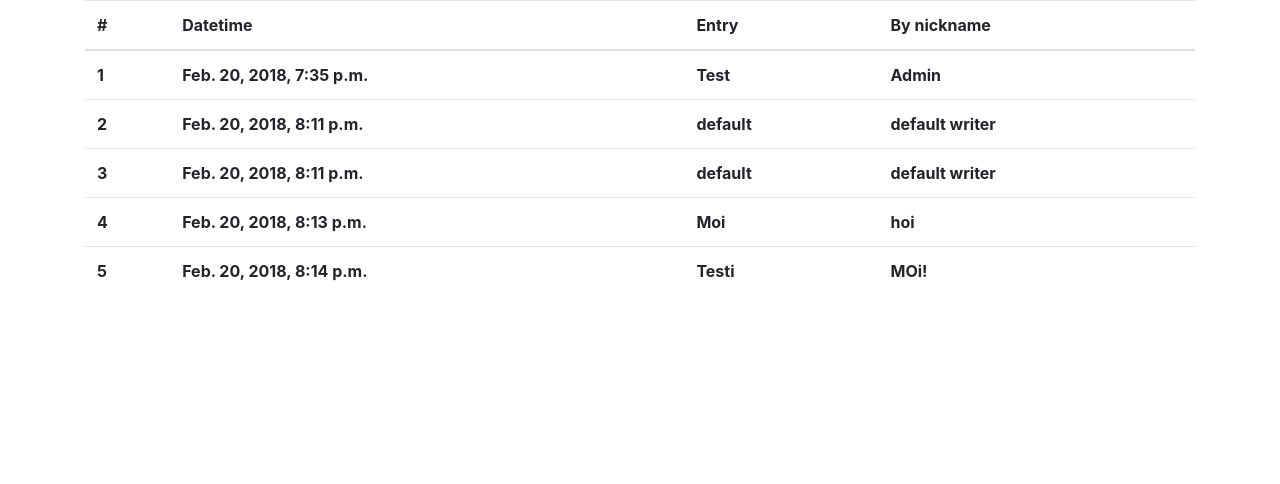
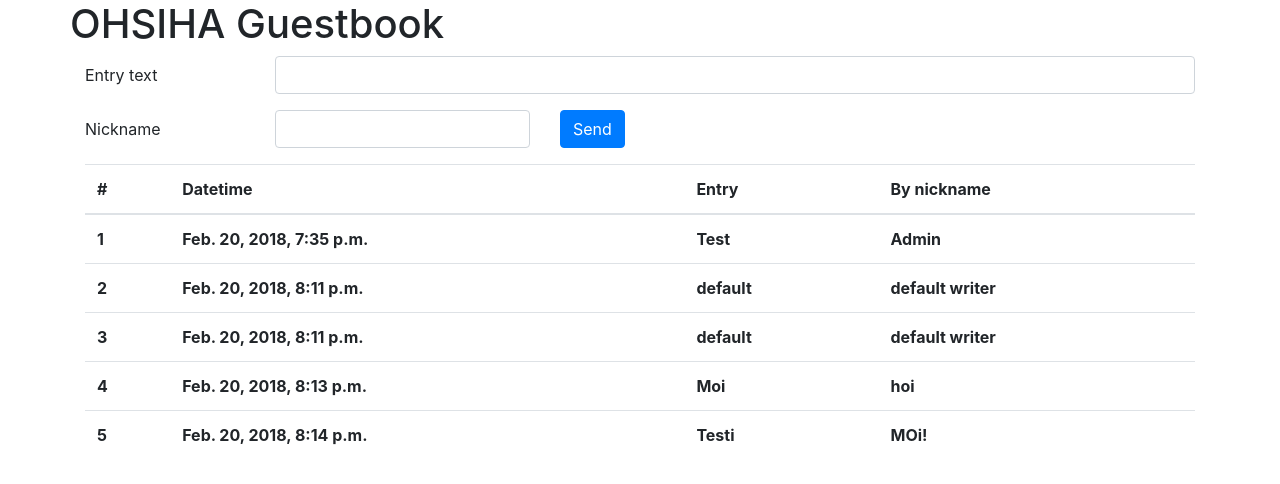
Before and after one commit to jeristanus/OHSIHA, a Django app: template guestbook/templates/guestbook/guestbook.html in a window 1280 px wide. Shown: the top 484 px of the page. Run offline with Django 3.2, Linux system fonts and the light colour scheme; the template is opened without the code that fills it: values that come from a table or form of the project are taken from there, others are empty; data comes from the database, SQL or seed files in the repository; both versions use the stored data as it was after the commit; some libraries are stand-ins or nearby versions.

Commit message:
Entries can now be posted to the guestbook app.

```diff
--- a/guestbook/models.py
+++ b/guestbook/models.py
@@ -7,4 +7,4 @@ class Guestbook(models.Model):
     entry_datetime = models.DateTimeField(auto_now_add=True)
 
     def __str__(self):
-        print(self.entry_text, " // ", self.writer_nickname, " (", self.entry_datetime,")", sep="")
+        return self.entry_text+" // "+self.writer_nickname+" ("+str(self.entry_datetime)+")"
--- a/guestbook/templates/guestbook/guestbook.html
+++ b/guestbook/templates/guestbook/guestbook.html
@@ -10,6 +10,39 @@
   <script src="https://maxcdn.bootstrapcdn.com/bootstrap/4.0.0/js/bootstrap.min.js"></script>
 </head>
 <body>
+  <div class="container">
+    <div class="row">
+      <div class="center-block">
+        <h1>OHSIHA Guestbook</h1>
+      </div>
+    </div>
+
+    {% if error_message %}
+    <div class="alert alert-danger" role="alert">
+      {{ error_message }}
+    </div>
+
+    {% endif %}
+
+    <form action="{% url 'guestbook:create_entry' %}" method="post">
+      {% csrf_token %}
+      <div class="form-group row">
+        <label for="example-text-input" class="col-2 col-form-label">Entry text</label>
+        <div class="col-10">
+          <input class="form-control" type="text" value="" name="entry_text">
+        </div>
+      </div>
+      <div class="form-group row">
+        <label class="col-2 col-form-label">Nickname</label>
+        <div class="col-3">
+          <input class="form-control" type="text" name="writer_nickname">
+        </div>
+        <div class="col-4">
+          <input class="btn btn-primary" type="submit" value="Send" />
+        </div>
+      </div>
+    </form>
+  </div>
   <div class="container">
     {% if guestbook_entries %}
     <table class="table">
--- a/guestbook/urls.py
+++ b/guestbook/urls.py
@@ -6,4 +6,5 @@ app_name = "guestbook"
 
 urlpatterns = [
     path('', views.guestbook, name='guestbook'),
+    path('create_entry/', views.create_entry, name='create_entry')
 ]
```
Also changed, not shown: guestbook/views.py (+25 -1 lines), db.sqlite3, guestbook/migrations/0001_initial.py (added), polls/migrations/0001_initial.py (added).
